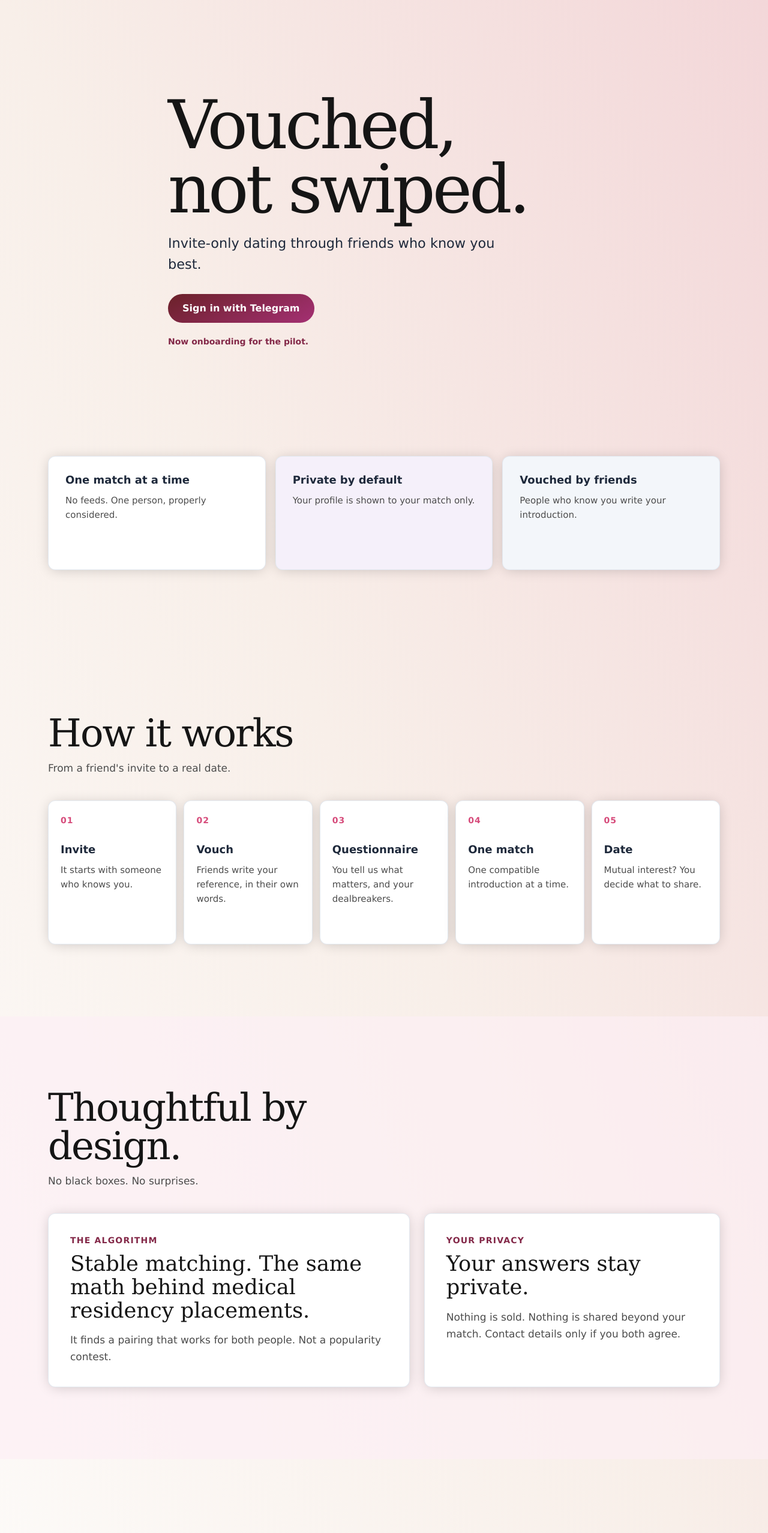
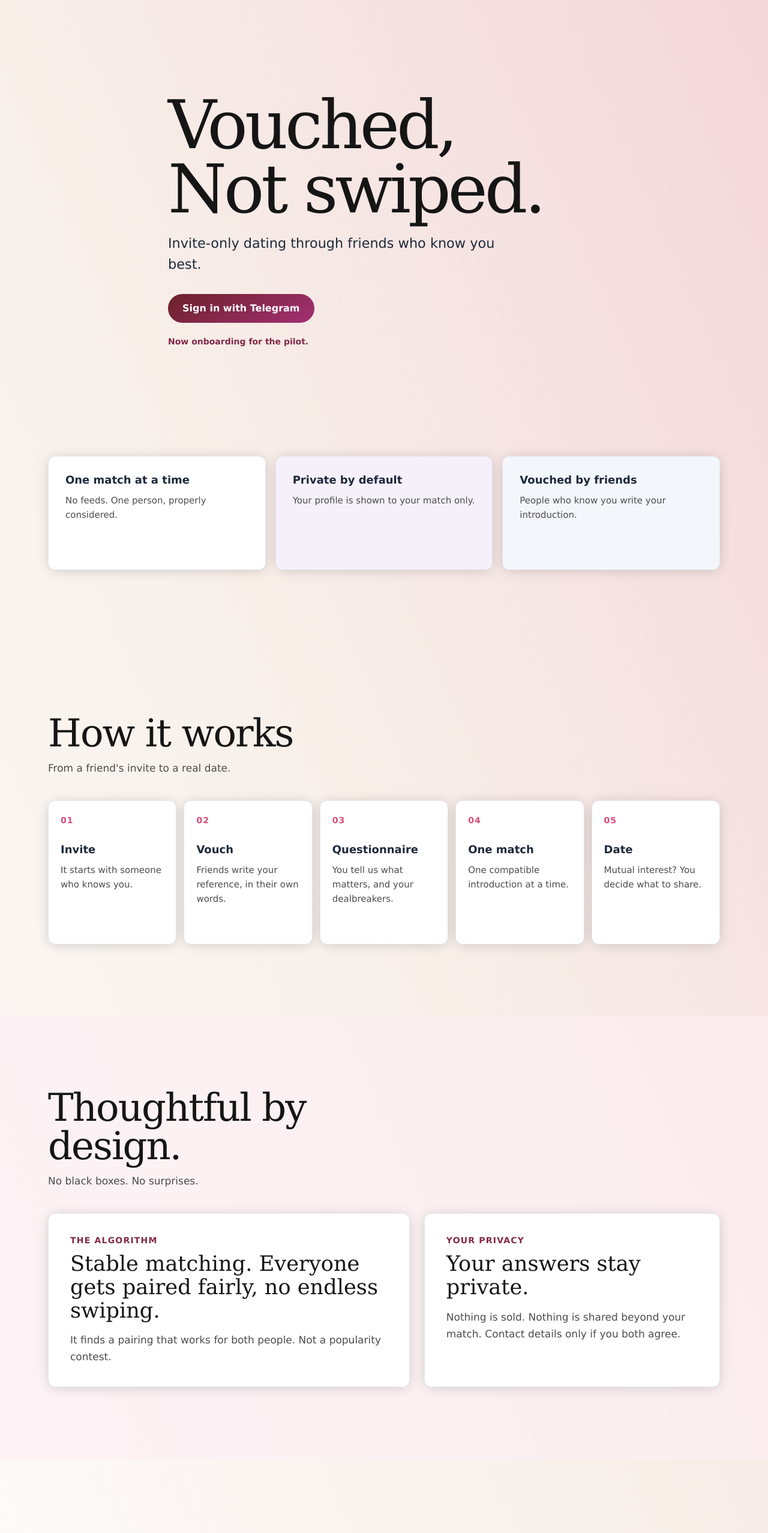
Before and after one commit to hongyime/pairpeers, a Next.js app: page / in a window 1280 px wide. Shown: the top 2555 px of the page at 60% size. Built offline with nearby package versions, Linux system fonts and the light colour scheme.

Commit message:
copy: tagline capital N; drop medical residency mention

```diff
--- a/app/layout.tsx
+++ b/app/layout.tsx
@@ -19,9 +19,9 @@ const raleway = localFont({
 });
 
 export const metadata: Metadata = {
-  title: "PairPeers · Vouched, not swiped.",
+  title: "PairPeers · Vouched, Not swiped.",
   description:
-    "Vouched, not swiped. Invite only dating through friends who know you best.",
+    "Vouched, Not swiped. Invite only dating through friends who know you best.",
   manifest: "/manifest.webmanifest",
   appleWebApp: {
     capable: true,
--- a/app/manifest.ts
+++ b/app/manifest.ts
@@ -2,10 +2,10 @@ import type { MetadataRoute } from "next";
 
 export default function manifest(): MetadataRoute.Manifest {
   return {
-    name: "PairPeers · Vouched, not swiped.",
+    name: "PairPeers · Vouched, Not swiped.",
     short_name: "PairPeers",
     description:
-      "Vouched, not swiped. Invite only dating through friends who know you best.",
+      "Vouched, Not swiped. Invite only dating through friends who know you best.",
     start_url: "/",
     display: "standalone",
     background_color: "#FDFBF9",
--- a/app/page.tsx
+++ b/app/page.tsx
@@ -8,7 +8,7 @@ export default function Home() {
           <h1>
             Vouched,
             <br />
-            not swiped.
+            Not swiped.
           </h1>
           <p className="hero-lede">
             Invite-only dating through friends who know you best.
@@ -62,7 +62,7 @@ export default function Home() {
           <div className="trust-grid">
             <article className="trust-card">
               <h3>The algorithm</h3>
-              <strong>Stable matching. The same math behind medical residency placements.</strong>
+              <strong>Stable matching. Everyone gets paired fairly, no endless swiping.</strong>
               <p>It finds a pairing that works for both people. Not a popularity contest.</p>
             </article>
             <article className="trust-card">
@@ -85,7 +85,7 @@ export default function Home() {
       <footer className="site-footer">
         <div className="page-shell">
           <span className="footer-brand">PairPeers</span>
-          <span className="muted small">© 2026 · Vouched, not swiped.</span>
+          <span className="muted small">© 2026 · Vouched, Not swiped.</span>
         </div>
       </footer>
     </main>
--- a/app/tma/page.tsx
+++ b/app/tma/page.tsx
@@ -6,7 +6,7 @@ import { TmaShell, useTma } from "./tma-shell";
 function HomeContent() {
   const { haptic } = useTma();
   return <>
-    <p>Vouched, not swiped. Your Telegram session is ready.</p>
+    <p>Vouched, Not swiped. Your Telegram session is ready.</p>
     <div className="actions" style={{ flexDirection: "column", gap: 10 }}>
       <Link className="btn" href="/tma/matches" onClick={() => haptic()}>View matches</Link>
       <Link className="btn secondary" href="/tma/questionnaire" onClick={() => haptic()}>Complete questionnaire</Link>
```
